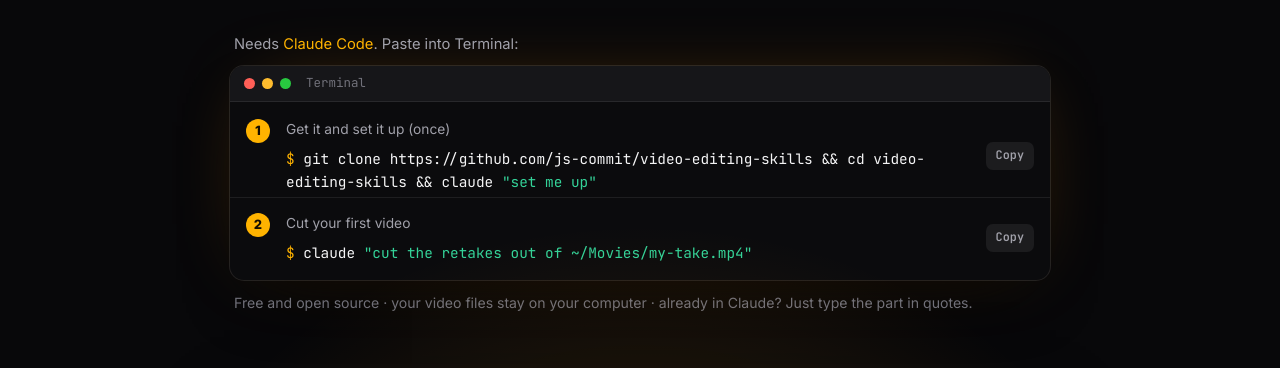
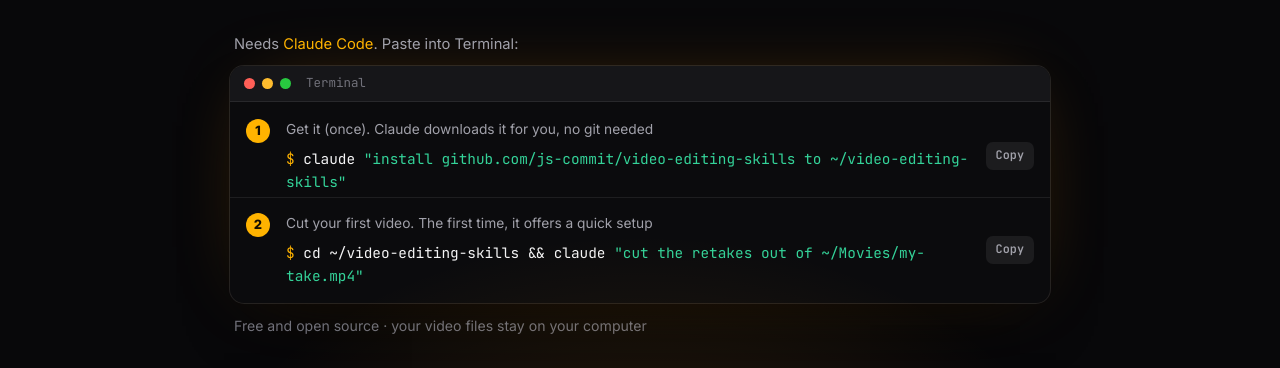
Before and after one commit to js-commit/video-editing-skills, a plain HTML site: page site/index.html in a window 1280 px wide. Shown: the part 409-777 px from the top of the page. Drawn offline with Linux system fonts and the light colour scheme.

Commit message:
Project page: step 1 is a sentence to Claude Code, which downloads the toolkit (no git needed)

```diff
--- a/site/index.html
+++ b/site/index.html
@@ -254,18 +254,18 @@
         <div class="bar"><i></i><i></i><i></i><span>Terminal</span></div>
         <div class="cmd">
           <span class="n">1</span>
-          <span class="label">Get it and set it up (once)</span>
-          <pre>git clone https://github.com/js-commit/video-editing-skills && cd video-editing-skills && claude <b>"set me up"</b></pre>
+          <span class="label">Get it (once). Claude downloads it for you, no git needed</span>
+          <pre>claude <b>"install github.com/js-commit/video-editing-skills to ~/video-editing-skills"</b></pre>
           <button class="copy" type="button">Copy</button>
         </div>
         <div class="cmd">
           <span class="n">2</span>
-          <span class="label">Cut your first video</span>
-          <pre>claude <b>"cut the retakes out of ~/Movies/my-take.mp4"</b></pre>
+          <span class="label">Cut your first video. The first time, it offers a quick setup</span>
+          <pre>cd ~/video-editing-skills && claude <b>"cut the retakes out of ~/Movies/my-take.mp4"</b></pre>
           <button class="copy" type="button">Copy</button>
         </div>
       </div>
-      <p class="fine">Free and open source · your video files stay on your computer · already in Claude? Just type the part in quotes.</p>
+      <p class="fine">Free and open source · your video files stay on your computer</p>
     </div>
 
     <div class="demo" id="demo" aria-label="Animation: a transcript where retakes and filler are struck through and removed, and the video gets shorter.">
@@ -511,7 +511,7 @@
   <div class="wrap">
     <div class="center"><div class="kicker">Questions</div><h2>Fair questions.</h2></div>
     <div class="faq">
-      <details><summary>What do I need?</summary><p>Claude Code with a Claude plan (Pro or Max) and a Mac works best. Setup checks the rest, offers to install ffmpeg, and helps you pick how speech becomes text (ElevenLabs Scribe has a free tier; on newer Macs, voz is free and offline). DaVinci Resolve is optional.</p></details>
+      <details><summary>What do I need?</summary><p>Claude Code with a Claude plan (Pro or Max), and a Mac works best. No git or developer tools needed. Setup checks the rest, offers to install ffmpeg, and helps you pick how speech becomes text (ElevenLabs Scribe has a free tier; on newer Macs, voz is free and offline). DaVinci Resolve is optional.</p></details>
       <details><summary>Is it free?</summary><p>Yes, it's open source (MIT). Claude Code uses your Claude plan, and a long recording uses a fair bit of it.</p></details>
       <details><summary>Do I need editing software?</summary><p>No. It can do the whole edit on its own. If you use DaVinci Resolve, it can build the timeline there for you to fine-tune.</p></details>
       <details><summary>Will it make my video sound like AI?</summary><p>No. The first cut only cuts your own words: the mistakes go, everything you meant to say stays, jokes included.</p></details>
```
